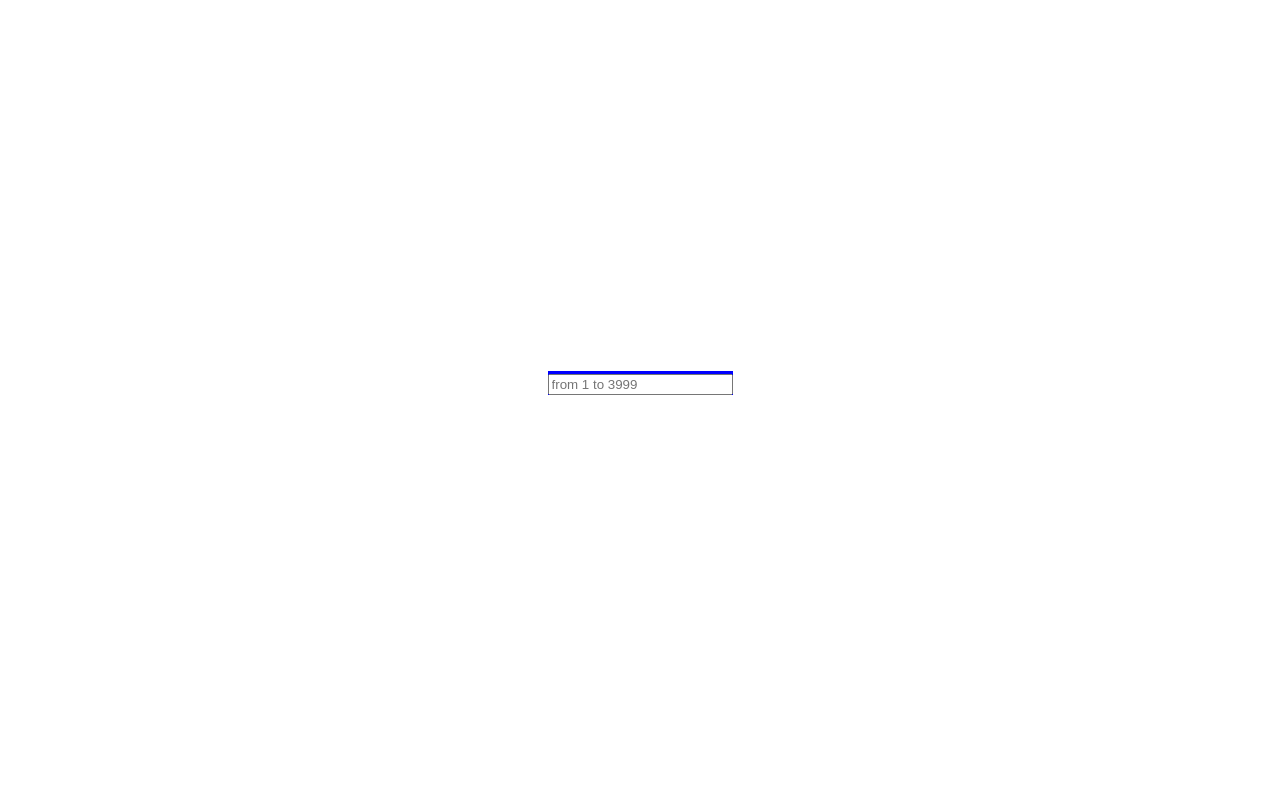
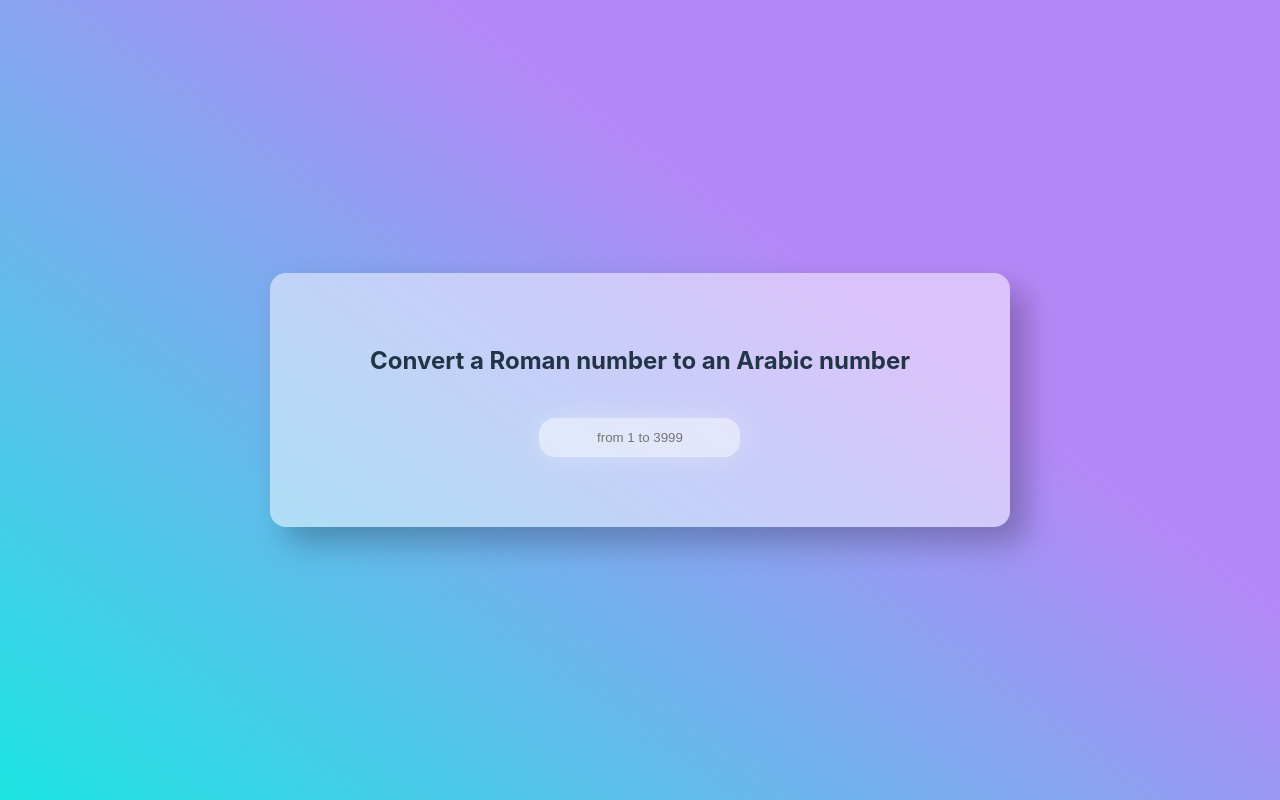
Before and after one commit to Chriiiiiss/kata-roman-numbers, a React (Vite) app: page / in a window 1280 px wide. Built offline with nearby package versions, Linux system fonts and the light colour scheme.

Commit message:
refacto ui

```diff
--- a/src/App.tsx
+++ b/src/App.tsx
@@ -4,9 +4,7 @@ import InputRoman from "./components/InputRoman/InputRoman";
 function App() {
   return (
     <>
-      <div>
-        <InputRoman />
-      </div>
+      <InputRoman />
     </>
   );
 }
--- a/src/components/InputRoman/InputRoman.tsx
+++ b/src/components/InputRoman/InputRoman.tsx
@@ -4,12 +4,39 @@ import { useRomanConverter } from "../../hooks/useRomanConverter";
 import { checkInputChars } from "../../utils/input";
 import { MAX_NUMBER } from "../../utils/constants";
 
-const Card = styled.div`
-  background-color: blue;
+const CardWrapper = styled.div`
+  height:100%;
+  padding:50px 100px;
+  border-radius: 16px;
+  background-color: rgba(255, 255, 255, 0.50);
+  box-shadow: 16px 16px 31px 0px rgba(0, 0, 0, 0.25);
 `;
 
-const ResultPlaceholder = styled.h1`
-  color: red;
+const Card = styled.div`
+  display: flex;
+  flex-direction: column;
+  align-items: center;
+  gap: 20px;
+  input{
+    padding: 10px;
+    border: 2px solid transparent;
+    background-color: rgba(255, 255, 255, 0.50);
+    color: #000000;
+    border-radius: 16px;
+    box-shadow:0px 0px 30px rgba(255, 255, 255, 0.30);
+    text-align: center;
+
+  }
+  input:focus {
+    outline: none;
+    border: 2px solid #FFF;
+  }
+`;
+
+const ResultPlaceholder = styled.p`
+  font-size: 30px;
+  font-weight: bold;
+  margin: 0;
 `;
 
 function InputRoman() {
@@ -47,18 +74,21 @@ function InputRoman() {
   const romanoConvertedNumber = useRomanConverter(debouncedUserInputValue);
 
   return (
+    <CardWrapper>
         <Card>
+          <h2>Convert a Roman number to an Arabic number</h2>
         <input
           placeholder="from 1 to 3999"
           value={userInput}
           onChange={handleInputChange}
         />
       {inputError ? (
-        <p>Error</p>
+        <ResultPlaceholder>Error</ResultPlaceholder>
       ) : (
           <ResultPlaceholder>{romanoConvertedNumber}</ResultPlaceholder>
       )}
       </Card>
+    </CardWrapper>
   );
 }
 
--- a/src/index.css
+++ b/src/index.css
@@ -5,7 +5,8 @@
 
   color-scheme: light dark;
   color: rgba(255, 255, 255, 0.87);
-  background-color: #242424;
+  background: rgb(181,136,247);
+  background: linear-gradient(216deg, rgba(181,136,247,1) 35%, rgba(29,229,226,1) 100%);
 
   font-synthesis: none;
   text-rendering: optimizeLegibility;
@@ -26,8 +27,9 @@ a:hover {
 body {
   margin: 0;
   display: flex;
-  place-items: center;
-  min-width: 320px;
+  align-items: center;
+  justify-content: center;
+  /* padding: 250px 30px; */
   min-height: 100vh;
 }
 
```
Lines whose indentation alone changed are shown as unchanged.
